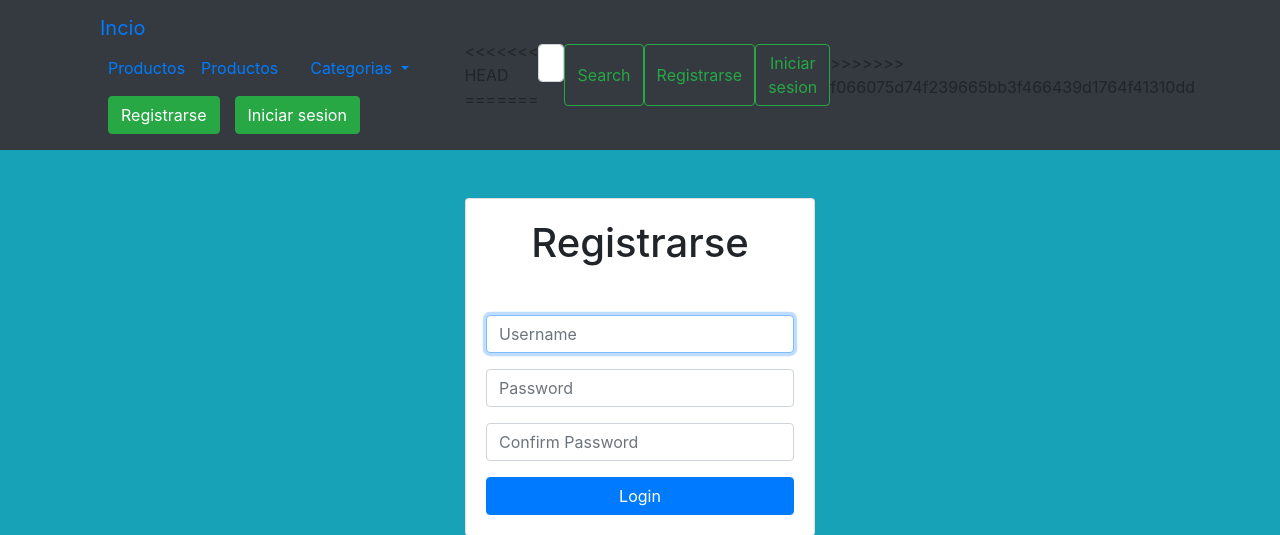
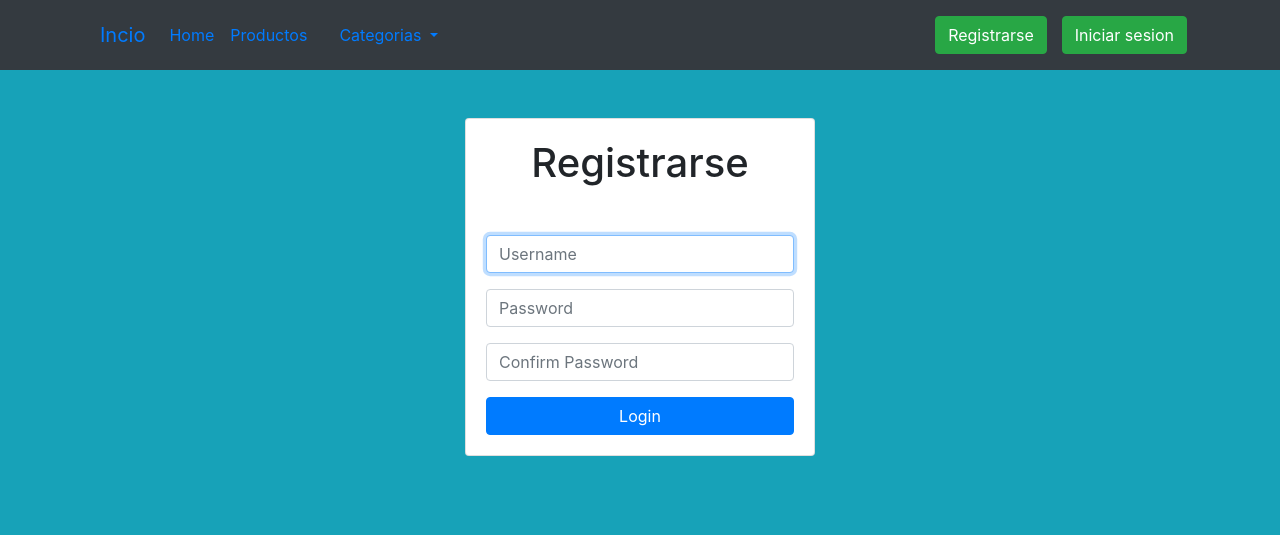
Before and after one commit to Ignacio630/ProyectoFinalPython, a Django app: template templates/users/register.html in a window 1280 px wide. Shown: the top 535 px of the page. Run offline with Django 4.2, Linux system fonts and the light colour scheme; the template is opened without the code that fills it, so the values that code supplies are empty; some libraries are stand-ins or nearby versions.

Commit message:
Cambios iconos

```diff
--- a/templates/layouts/home_page.html
+++ b/templates/layouts/home_page.html
@@ -19,7 +19,7 @@
                 <div class="collapse navbar-collapse" id="navbarNavDropdown">
                     <ul class="navbar-nav">
                         <li class="nav-item">
-                            <a class="nav-link active" aria-current="page" href="{% url 'create_product' %}">Productos</a>
+                            <a class="nav-link active" aria-current="page" href="#">Home</a>
                         </li>
                         <li class="nav-item">
                             <a class="nav-link active" href="#">Productos</a>
@@ -56,19 +56,6 @@
                     {% endif %}
                 </ul>
             </div>
-<<<<<<< HEAD
-=======
-            <form class="d-flex" role="search">
-                <input class="form-control me-2" type="search" placeholder="Search" aria-label="Search">
-                <button class="btn btn-outline-success" type="submit">Search</button>
-                {% if user.is_authenticated %}
-                    <button class="btn btn-outline-success" href="{% url 'logout' %}" role="button">Cerrar Sesion</button>
-                {% else %}
-                    <button class="btn btn-outline-success" href="{% url 'register' %}" role="button">Registrarse</button>
-                    <button class="btn btn-outline-success" href="{% url 'login' %}" role="button">Iniciar sesion</button>
-                {% endif %}
-            </form>
->>>>>>> f066075d74f239665bb3f466439d1764f41310dd
         </div>
     </nav>
     {% block content%}
```
